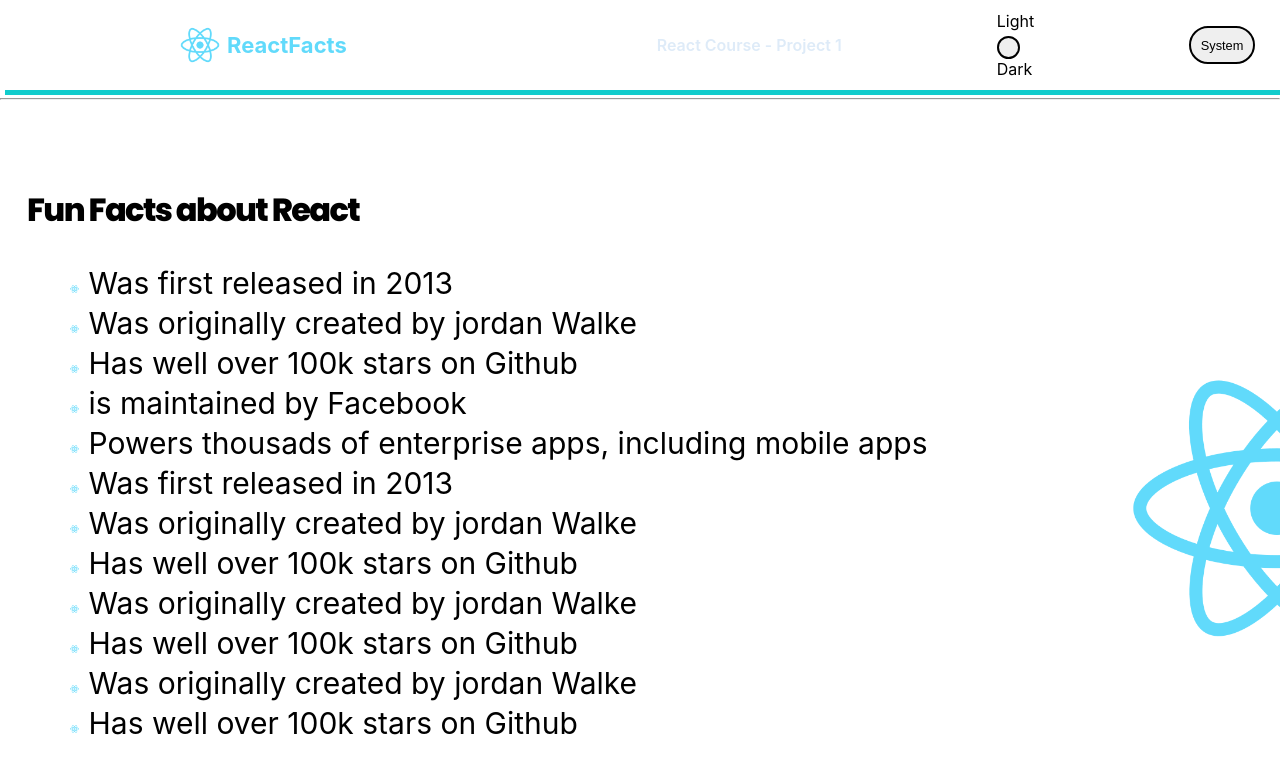
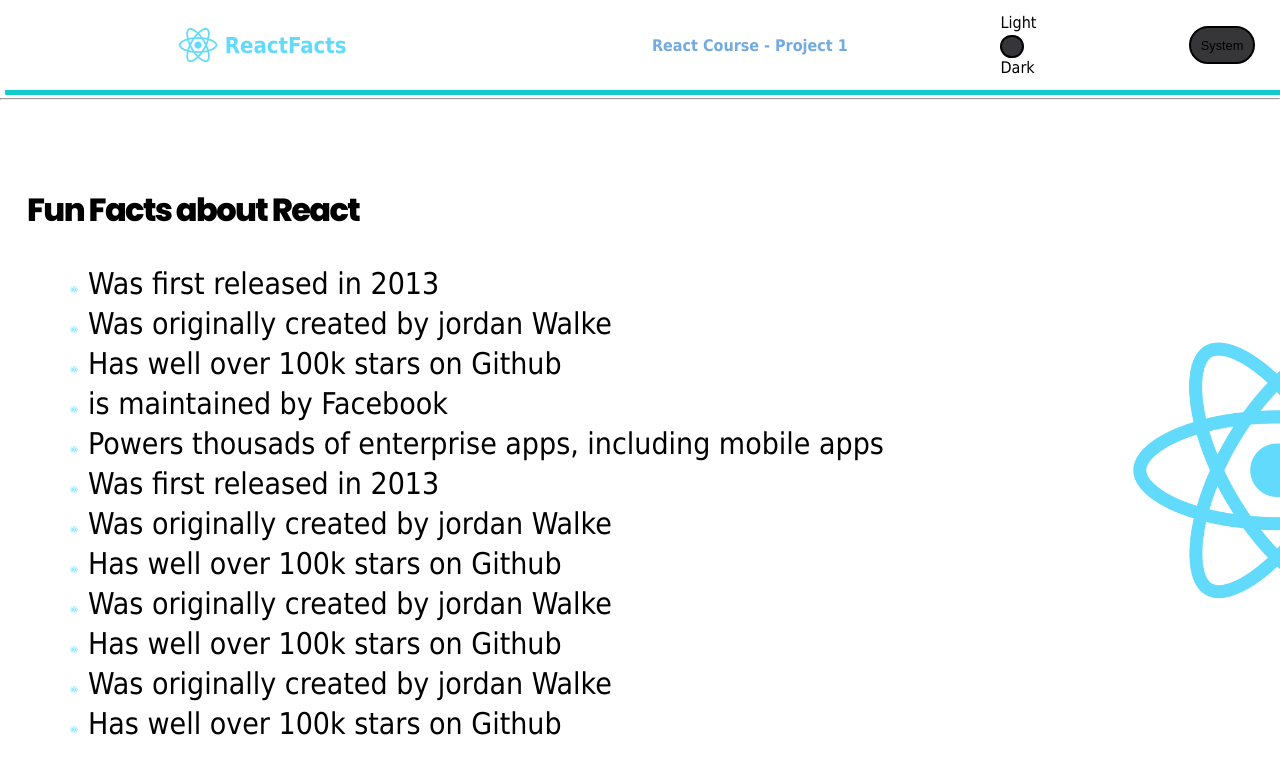
Before and after one commit to raficode2303/react-courese-2022, a React (Create React App) app: page / in a window 1280 px wide. Shown: the top 774 px of the page. Built offline with nearby package versions, Linux system fonts and the light colour scheme; a web font is replaced by a local one.

Commit message:
modified App.css App.js

```diff
--- a/src/1-react-facts/App.css
+++ b/src/1-react-facts/App.css
@@ -15,11 +15,6 @@
 body {
   margin: 0;
   padding: 0;
-  font-family: Inter, sans-serif;
-  color: var(--maincolor);
-}
-.app {
-  height: 100vh;
 }
 
 .navbar {
@@ -28,7 +23,6 @@
   flex-wrap: wrap;
   justify-content: center;
   align-items: flex-end;
-  background-color: var(--navbarbgcolor);
   height: 90px;
   padding: 30px 25px;
   box-shadow: 5px 5px #1cc;
@@ -51,13 +45,13 @@
 }
 
 .nav--title {
-  color: #deebf8;
+  color: #72aae2;
   font-weight: 600;
 }
 
 .main {
   background-image: url('../logo512.png');
-  background-color: var(--mainbgcolor);
+
   height: 500px;
   background-repeat: no-repeat;
   background-size: 300px;
@@ -105,38 +99,3 @@
 .theme-option {
   cursor: pointer;
 }
-.light {
-  background-color: var(--lightcolor);
-}
-.auto {
-  background-color: #ccc;
-}
-.dark {
-  background-color: var(--darkcolor);
-}
-.light-on {
-  color: var(--darkcolor);
-  font-weight: 600;
-}
-.dark-on {
-  color: var(--lightcolor);
-  font-weight: 600;
-}
-.grey {
-  color: grey;
-}
-
-[data-theme='light'] {
-  margin-left: 0%;
-  border: solid var(--darkcolor);
-}
-
-[data-theme='auto'] {
-  margin-left: 25%;
-  border: solid #ccc;
-}
-
-[data-theme='dark'] {
-  margin-left: 50%;
-  border: solid var(--lightcolor);
-}
--- a/src/1-react-facts/App.js
+++ b/src/1-react-facts/App.js
@@ -1,4 +1,4 @@
-import React, { useState } from 'react'
+import React, { useEffect, useState } from 'react'
 /* styles */
 import './App.css'
 
@@ -6,70 +6,48 @@
 import { NavBar } from './components/NavBar'
 import MainContent from './components/MainContent'
 
-const changeThemeToDark = () => {
-  console.log('changing theme to dark')
-  document.documentElement.setAttribute(
-    'style',
-    '--navbarbgcolor: #21222a;--mainbgcolor: #282d35;--maincolor: #fff;--lightcolor: #fff;--darkcolor: #000;'
-  )
-}
+/* using  sytled-components */
+import { ThemeProvider } from 'styled-components'
+import useDarkMode from './components/useDarkMode'
+import { GlobalStyles } from './components/GlobalStyles'
+import { lightMode, darkMode } from './components/Themes'
 
-const changeThemeToLight = () => {
-  console.log('changing theme to light')
-  document.documentElement.setAttribute(
-    'style',
-    '--navbarbgcolor: #fff;--mainbgcolor: #fff;--maincolor: #000;--lightcolor: #fff;--darkcolor: #000;'
-  )
-}
 function App() {
-  const [themeButton, setThemeButton] = useState('auto')
-  const [theme, setTheme] = React.useState('')
+  const [theme, themeToggler, mountedComponent, systemThemeOn] = useDarkMode()
+  // styled components //
+  const themeMode = theme === 'light' ? lightMode : darkMode
+  //toggle
 
-  function updateTheme(e) {
-    console.log('e of changing syatem theme: ', e)
-    setThemeButton('auto')
-    if (e.matches) {
-      // theme is dark
-      setTheme('dark')
-      changeThemeToDark()
-    } else {
-      // theme is light
-      setTheme('light')
-      changeThemeToLight()
-    }
-  }
+  // React.useEffect(() => {
+  //   console.log('%crun useEfeect of App', 'color: green')
+  //   const darkThemeMq = window.matchMedia('(prefers-color-scheme: dark)')
 
-  React.useEffect(() => {
-    console.log('%crun useEfeect of App', 'color: green')
-    const darkThemeMq = window.matchMedia('(prefers-color-scheme: dark)')
+  //   // watch for updates
 
-    // watch for updates
+  //   updateTheme(darkThemeMq)
+  //   // listen when theme change by system
+  //   darkThemeMq.addEventListener('change', updateTheme)
+  //   // clean up after ourseelves
+  //   return function cleanup() {
+  //     console.log('%crun useEfeect claenup of App...', 'color: red')
+  //     darkThemeMq.removeEventListener('change', updateTheme)
+  //   }
+  // }, [])
 
-    updateTheme(darkThemeMq)
-    // listen when theme change by system
-    darkThemeMq.addEventListener('change', updateTheme)
-    // clean up after ourseelves
-    return function cleanup() {
-      console.log('%crun useEfeect claenup of App...', 'color: red')
-      darkThemeMq.removeEventListener('change', updateTheme)
-    }
-  }, [])
-
-  console.log('theme: ', theme)
+  if (!mountedComponent) return <div />
   return (
+    <ThemeProvider theme={themeMode}>
+      <GlobalStyles />
       <div className='app'>
         <NavBar
           theme={theme}
-        setTheme={setTheme}
-        themeButton={themeButton}
-        setThemeButton={setThemeButton}
-        changeThemeToLight={changeThemeToLight}
-        changeThemeToDark={changeThemeToDark}
-        updateTheme={updateTheme}
+          toggleTheme={themeToggler}
+          systemThemeOn={systemThemeOn}
         />
         <hr />
         <MainContent />
       </div>
+    </ThemeProvider>
   )
 }
 
```
Lines whose indentation alone changed are shown as unchanged.
